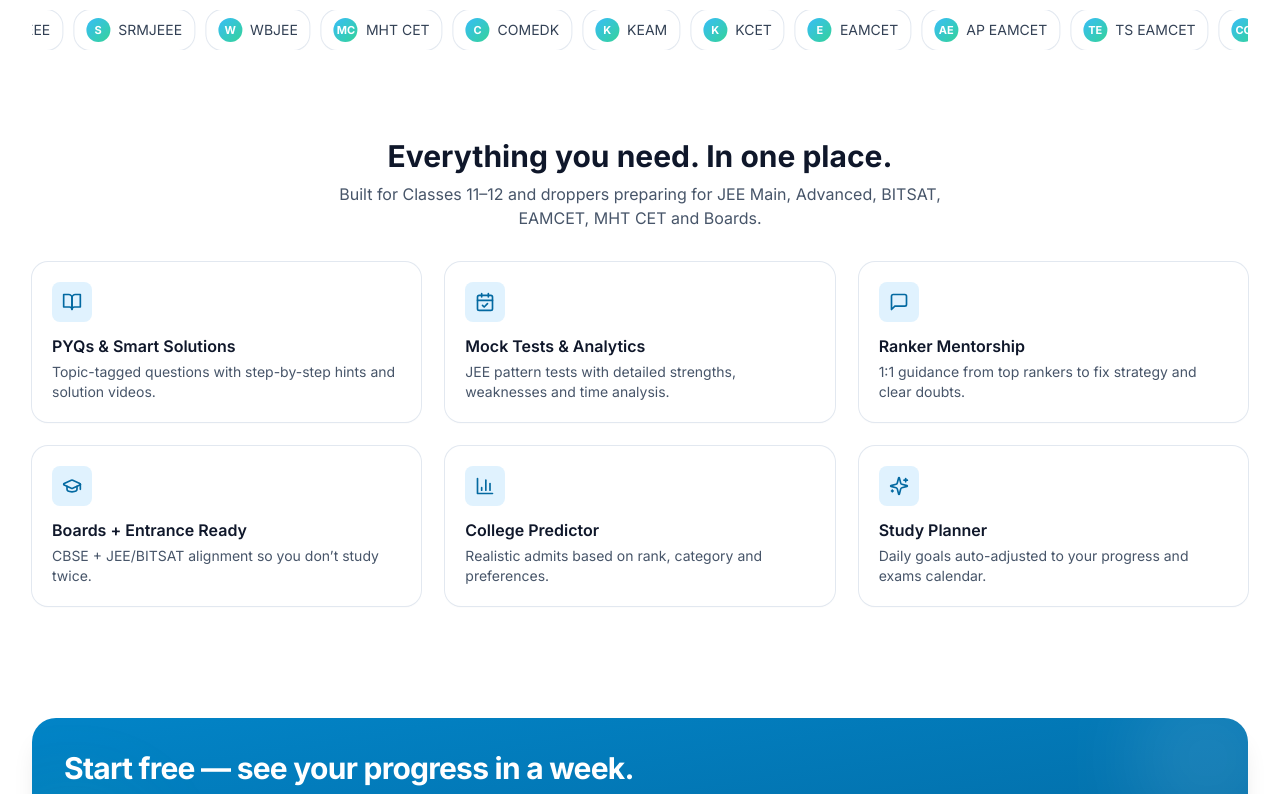
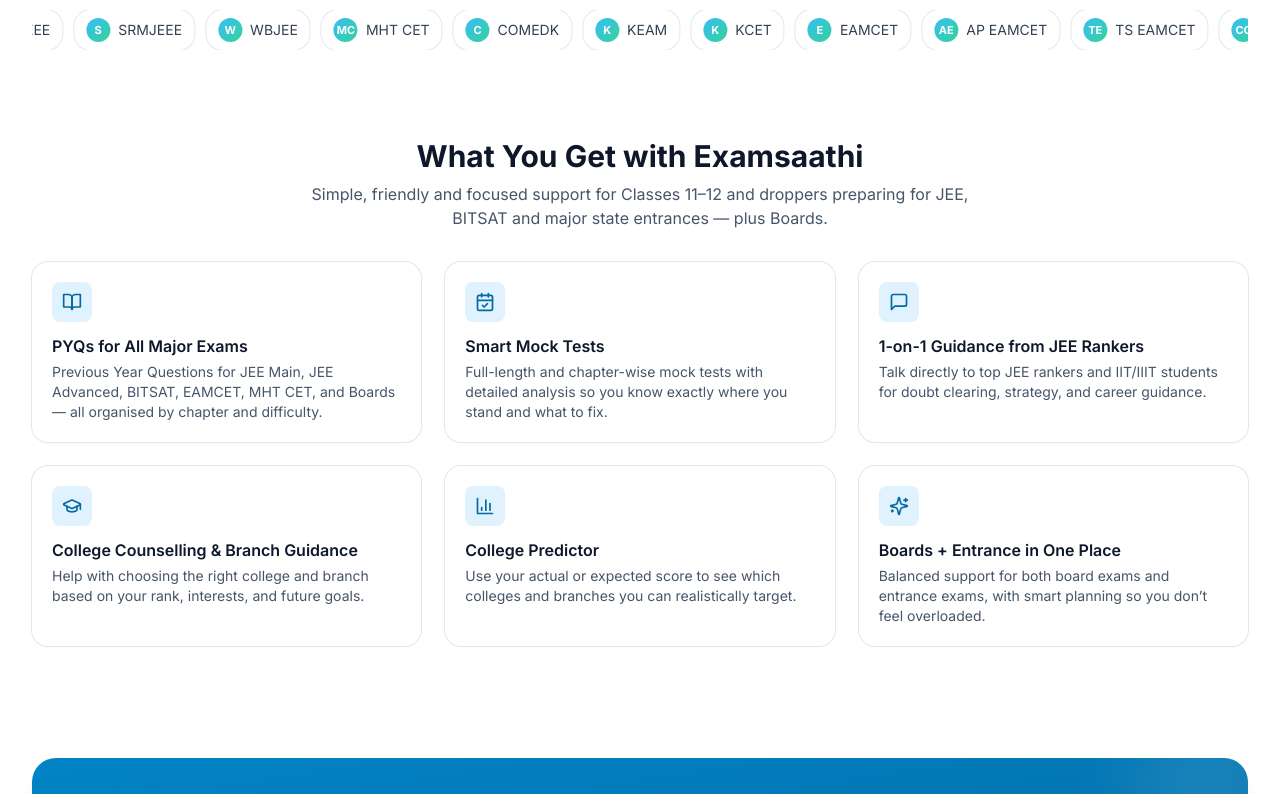
Before and after one commit to flamesResource6/frontend-repo_q7ovtfqp_aeqpc4, a React (Vite) app: page / in a window 1280 px wide. Shown: the part 560-1354 px from the top of the page. Built offline with nearby package versions, Linux system fonts and the light colour scheme; a web font is replaced by a local one.

Commit message:
Update project prj_q7ovtfqp - 2025-11-20T19:09:55.995Z

```diff
--- a/src/components/Features.jsx
+++ b/src/components/Features.jsx
@@ -4,33 +4,39 @@
   const items = [
     {
       icon: BookOpen,
-      title: "PYQs & Smart Solutions",
-      desc: "Topic-tagged questions with step-by-step hints and solution videos.",
+      title: "PYQs for All Major Exams",
+      desc:
+        "Previous Year Questions for JEE Main, JEE Advanced, BITSAT, EAMCET, MHT CET, and Boards — all organised by chapter and difficulty.",
     },
     {
       icon: CalendarCheck,
-      title: "Mock Tests & Analytics",
-      desc: "JEE pattern tests with detailed strengths, weaknesses and time analysis.",
+      title: "Smart Mock Tests",
+      desc:
+        "Full-length and chapter-wise mock tests with detailed analysis so you know exactly where you stand and what to fix.",
     },
     {
       icon: MessageSquare,
-      title: "Ranker Mentorship",
-      desc: "1:1 guidance from top rankers to fix strategy and clear doubts.",
+      title: "1-on-1 Guidance from JEE Rankers",
+      desc:
+        "Talk directly to top JEE rankers and IIT/IIIT students for doubt clearing, strategy, and career guidance.",
     },
     {
       icon: GraduationCap,
-      title: "Boards + Entrance Ready",
-      desc: "CBSE + JEE/BITSAT alignment so you don’t study twice.",
+      title: "College Counselling & Branch Guidance",
+      desc:
+        "Help with choosing the right college and branch based on your rank, interests, and future goals.",
     },
     {
       icon: BarChart3,
       title: "College Predictor",
-      desc: "Realistic admits based on rank, category and preferences.",
+      desc:
+        "Use your actual or expected score to see which colleges and branches you can realistically target.",
     },
     {
       icon: Sparkles,
-      title: "Study Planner",
-      desc: "Daily goals auto-adjusted to your progress and exams calendar.",
+      title: "Boards + Entrance in One Place",
+      desc:
+        "Balanced support for both board exams and entrance exams, with smart planning so you don’t feel overloaded.",
     },
   ];
 
@@ -38,13 +44,16 @@
     <section className="py-12 sm:py-16">
       <div className="mx-auto max-w-7xl px-4 sm:px-6 lg:px-8">
         <div className="text-center max-w-2xl mx-auto">
-          <h2 className="text-2xl sm:text-3xl font-bold text-slate-900">Everything you need. In one place.</h2>
-          <p className="mt-2 text-slate-600">Built for Classes 11–12 and droppers preparing for JEE Main, Advanced, BITSAT, EAMCET, MHT CET and Boards.</p>
+          <h2 className="text-2xl sm:text-3xl font-bold text-slate-900">What You Get with Examsaathi</h2>
+          <p className="mt-2 text-slate-600">Simple, friendly and focused support for Classes 11–12 and droppers preparing for JEE, BITSAT and major state entrances — plus Boards.</p>
         </div>
 
         <div className="mt-8 grid sm:grid-cols-2 lg:grid-cols-3 gap-4 sm:gap-6">
           {items.map((it) => (
-            <div key={it.title} className="rounded-2xl bg-white ring-1 ring-slate-200 p-5 shadow-sm">
+            <div
+              key={it.title}
+              className="rounded-2xl bg-white ring-1 ring-slate-200 p-5 shadow-sm hover:shadow-md transition-shadow"
+            >
               <div className="h-10 w-10 rounded-lg bg-sky-100 text-sky-700 flex items-center justify-center">
                 <it.icon className="h-5 w-5" />
               </div>
```
Also changed, not shown: 1 other file (tests, documents, lock files or other folders).
